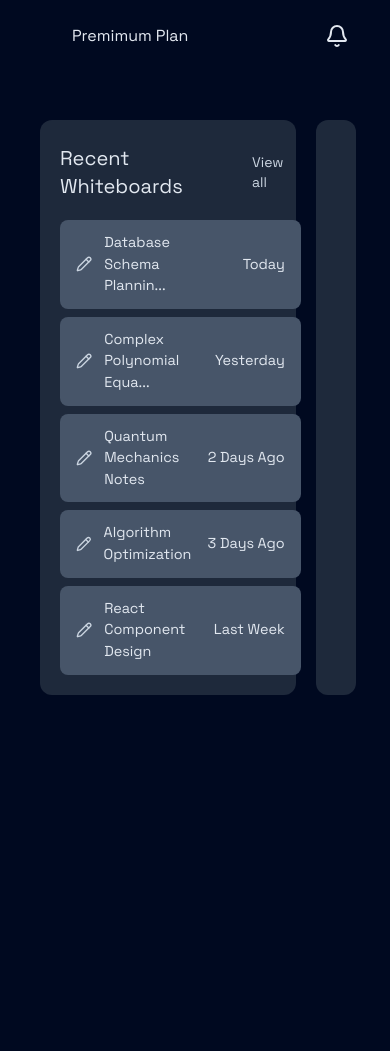
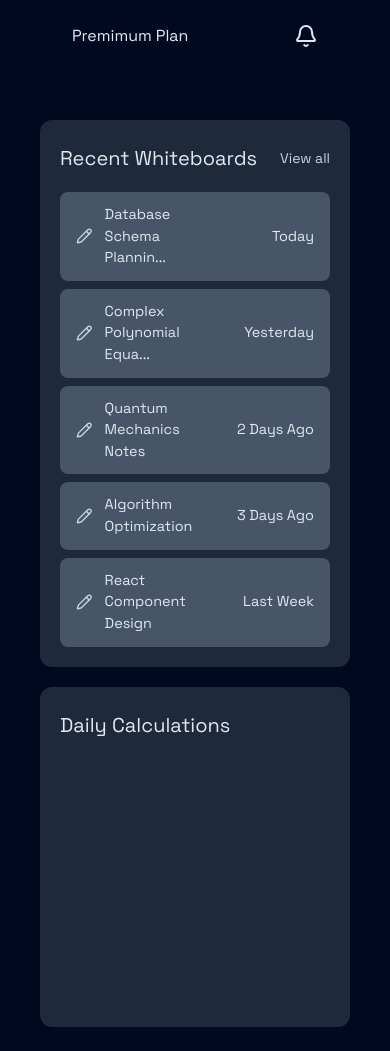
Before and after one commit to fisayo-dev/abscissa, a React (Vite) app in the folder frontend/: page /dashboard in a window 390 px wide. Before the commit the page ends 844 px from the top, so only its background shows below. Built offline with nearby package versions, Linux system fonts and the light colour scheme; some icons are missing.

Commit message:
creating daily calculation card

```diff
--- a/frontend/src/pages/Private/UserHome.jsx
+++ b/frontend/src/pages/Private/UserHome.jsx
@@ -1,3 +1,4 @@
+import { Graph } from "iconsax-react";
 import { PencilIcon } from "lucide-react";
 import { Link } from "react-router-dom";
 
@@ -11,14 +12,16 @@ const UserHome = () => {
   ];
 
   return (
-    <div className="mx-auto 2xl:w-2/3 md:w-3/4 w-full">
+    <div className="mx-auto 2xl:w-2/3 md:w-5/6 w-full">
       <div className="mt-10">
-        <div className="flex gap-5">
-          <div className="w-3/4 rounded-xl bg-slate-800 p-5">
+        <div className="grid md:flex gap-5">
+          <div className="w-full md:w-3/4 rounded-xl bg-slate-800 p-5">
             <div className="grid gap-4">
               <div className="flex py-1 items-center justify-between">
                 <h2 className="text-xl ">Recent Whiteboards</h2>
-                <Link className="text-slate-300 hover:underline text-sm">View all</Link>
+                <Link className="text-slate-300 hover:underline text-sm">
+                  View all
+                </Link>
               </div>
               <div className="grid gap-2">
                 {sampleWhiteBoards.map((board, index) => (
@@ -40,7 +43,17 @@ const UserHome = () => {
               </div>
             </div>
           </div>
-          <div className=" rounded-xl bg-slate-800 p-5"></div>
+          <div className="w-full md:w-3/6 overflow-hidden rounded-xl bg-slate-800 p-5">
+            <div className="grid gap-4">
+              <div className="flex py-1 items-center justify-between">
+                <h2 className="text-xl ">Daily Calculations</h2>
+                {/* <Link className="text-slate-300 hover:underline text-sm">View analysis</Link> */}
+              </div>
+              <div className="flex flex-col place-items-center pt-10">
+                <Graph className="h-52 w-52"/>
+              </div>
+            </div>
+          </div>
         </div>
       </div>
     </div>
```
